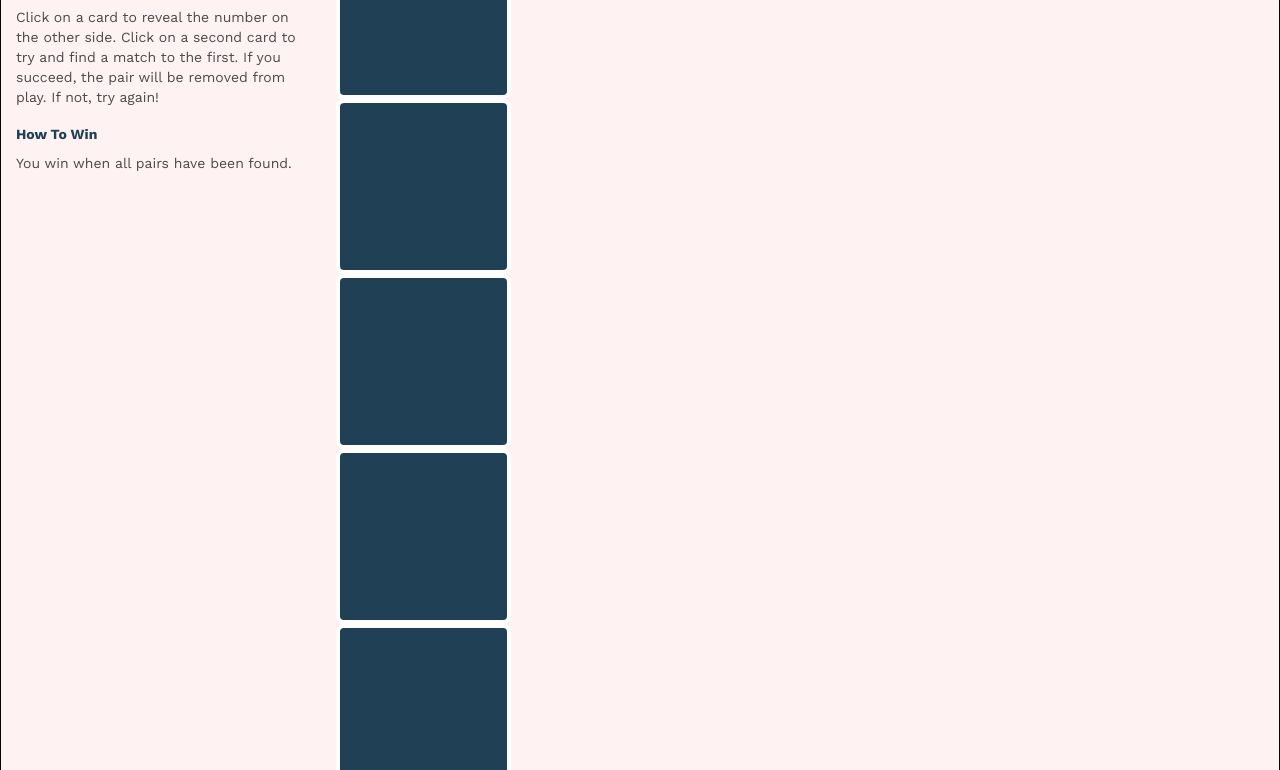
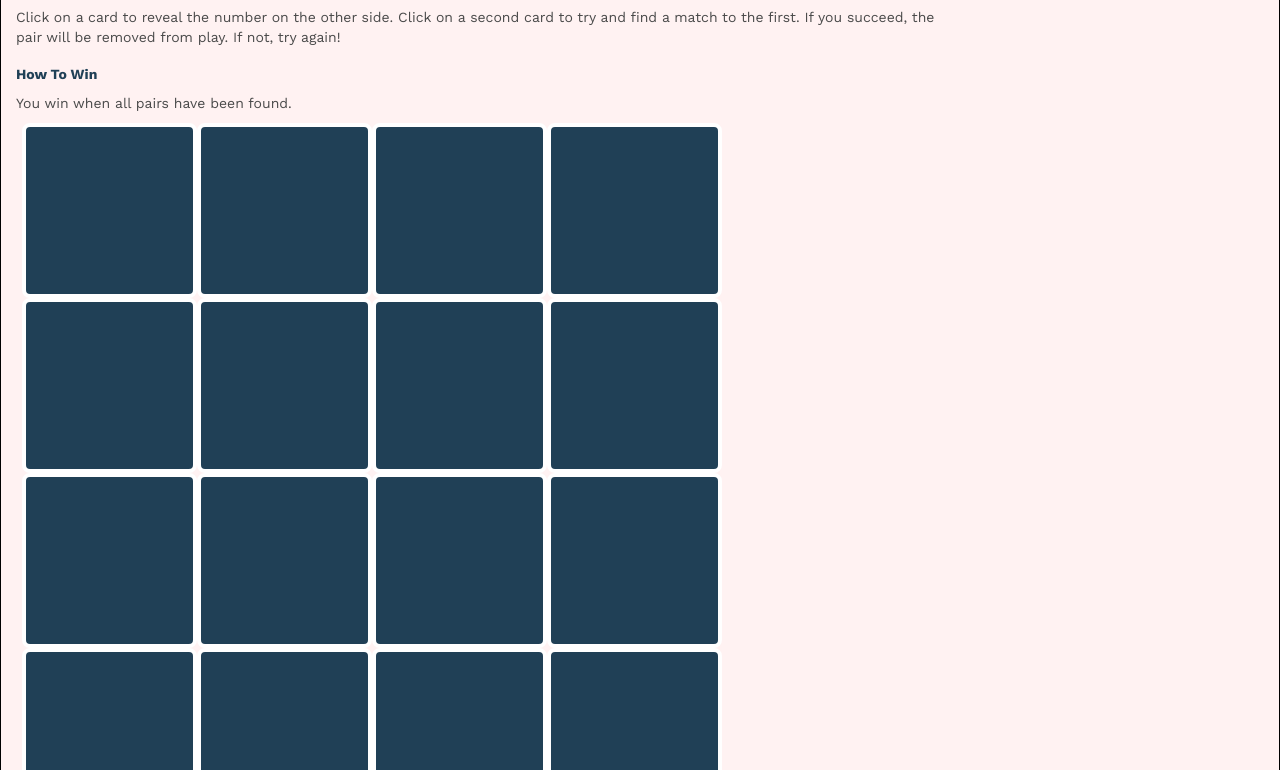
Before and after one commit to kvalentine95/match_game, a plain HTML site: page index.html in a window 1280 px wide. Shown: the part 151-921 px from the top of the page. Drawn offline with nearby package versions, Linux system fonts and the light colour scheme.

Commit message:
bootstrap for safari optimization

```diff
--- a/index.html
+++ b/index.html
@@ -11,7 +11,7 @@
 <body>
   <div class="container">
     <div class="row">
-      <div class="col-lg-3 col-md-3 col-sm-12 col-xs-12" id="instructions">
+      <div class="col-lg-9 col-md-3 col-xs-12" id="instructions">
         <h1>Match Game</h1>
         <h3>Rules</h3>
         <p>Click on a card to reveal the number on the other side.
@@ -21,7 +21,7 @@
         <h3>How To Win</h3>
         <p>You win when all pairs have been found.</p>
       </div>
-      <div class="col-lg-3 col-md-9 col-sm-12 col-xs-12" id="game">
+      <div class="col-lg-7 col-md-9 col-sm-12 col-xs-12" id="game">
         <div class="row">
         </div>
       </div>
--- a/resources/css/style.css
+++ b/resources/css/style.css
@@ -40,3 +40,7 @@ html, .container{
   font-size: 7rem;
   font-weight: 900;
 }
+
+#game {
+  padding: 0 1.5rem;
+}
```
Also changed, not shown: 1 other file.
